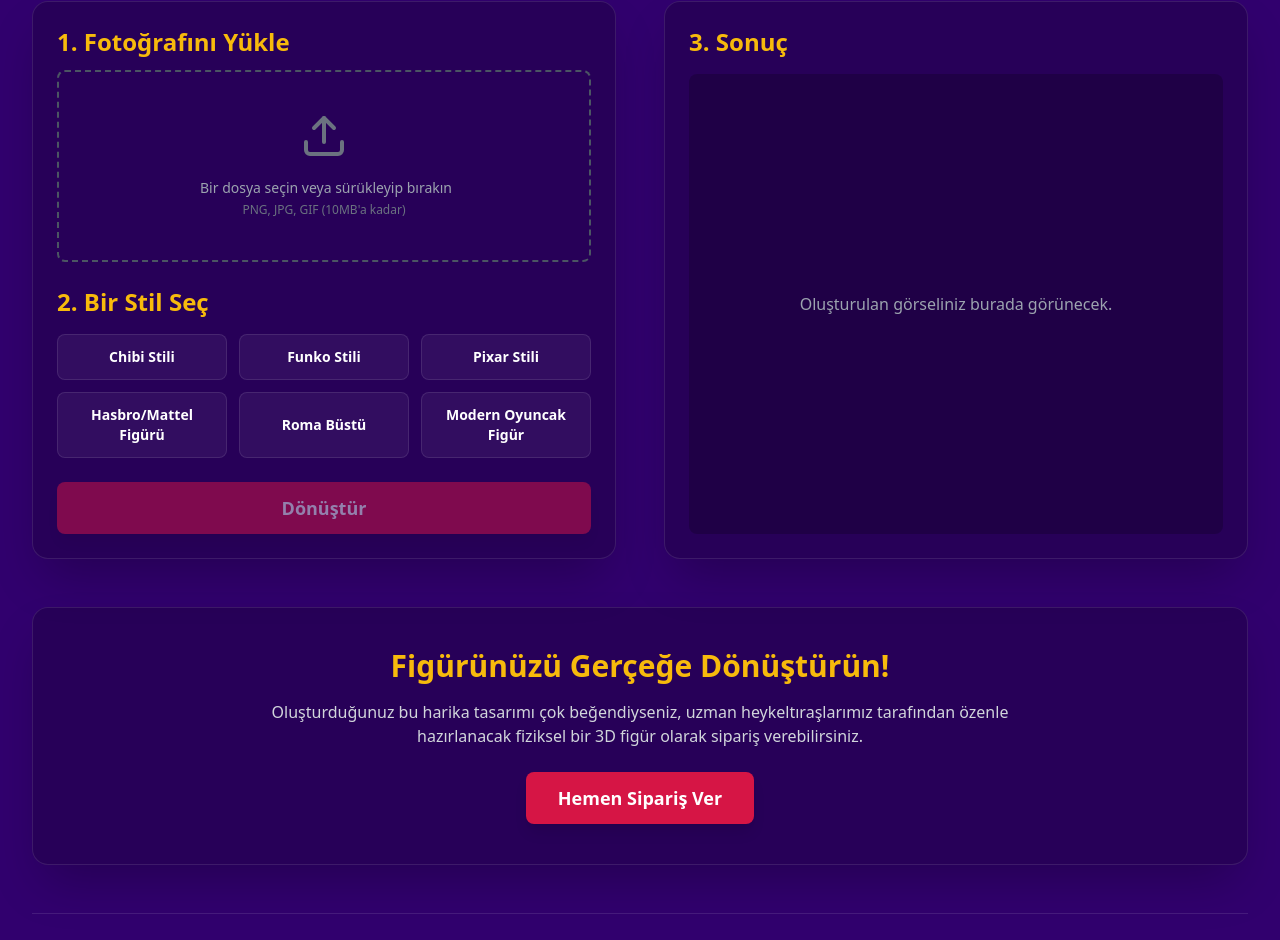
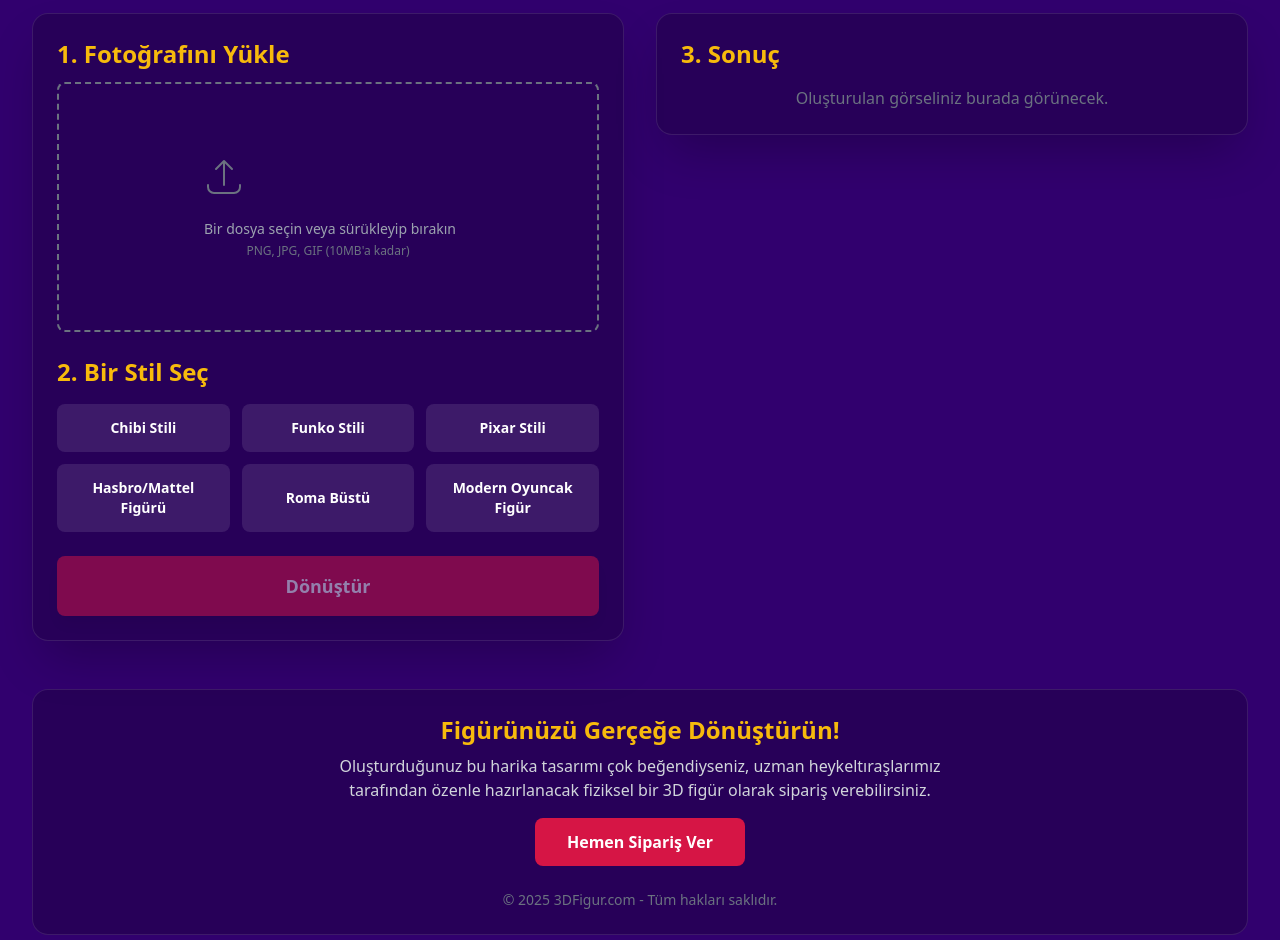
Before and after one commit to ilkervardarli/3d-figur-sitem, a React (Create React App) app: page / in a window 1280 px wide. Shown: the part 175-1115 px from the top of the page. Built offline with nearby package versions, Linux system fonts and the light colour scheme.

Commit message:
API anahtarını ortam değişkeninden okuyacak şekilde güncelle

```diff
--- a/src/App.js
+++ b/src/App.js
@@ -1,46 +1,44 @@
 import React, { useState, useCallback, useMemo } from 'react';
 
-// Vercel build'ini yeniden tetikle
 // Sabit olarak tanımlanmış prompt'lar
 const PROMPTS = [
   {
     id: 1,
     title: 'Chibi Stili',
-        prompt: "Create a high-quality 3D render of a cute 'chibi' style character based on the person in the uploaded photo. The character should have classic chibi proportions: a very large, oversized head and a small, short body. The face should be the main focus, with large, glossy, and highly expressive 'anime-style' eyes, a tiny nose, and a simple mouth. The hair and clothing should be stylized and simplified but still recognizable from the photo, with a smooth, clean, plastic toy-like texture. The figure should be a full-body rendering in a cute pose. Place it against a simple, clean, solid white studio background with soft, professional lighting."
+    prompt: "Create a 3D rendered full-body character of the person in the photo in a Chibi/Funko style. The character should have a large head, small body, and cute, endearing features with big expressive eyes. The final image should have a clean, solid white studio background. The character should be the main focus."
   },
   {
     id: 2,
     title: 'Funko Stili',
-        prompt: "A Funko Pop style vinyl figurine of the person in the photo. It has the classic Funko Pop characteristics: an oversized head, large black circular eyes, a small nose, and no mouth. The figure is placed against a simple, clean, solid white studio background with soft lighting."
+    prompt: "Create a 3D rendered full-body character of the person in the photo in the style of a Funko Pop vinyl figure. The character should have the classic Funko proportions: oversized head, small body, and black button-like eyes. The final image should have a clean, solid white studio background, focusing entirely on the figure."
   },
   {
     id: 3,
     title: 'Pixar Stili',
-        prompt: "A full-body 3D character rendering of the person in the photo, in the style of a Pixar movie. The character has expressive eyes, soft features, and detailed hair, capturing their likeness in a charming, animated way. The character is placed against a simple, clean, solid white studio background with soft lighting."
+    prompt: "Create a 3D rendered, full-body character of the person in the photo in the iconic style of a Pixar animated movie character. The character should have expressive features, detailed textures (hair, clothing), and dynamic lighting. The final image must have a plain, solid white studio background."
   },
   {
     id: 4,
     title: 'Hasbro/Mattel Figürü',
-        prompt: "An action figure of the person in the photo, styled like a classic Hasbro or Mattel toy from the 90s. The figure features visible articulated joints, a slightly idealized physique, and painted details. It stands against a simple, clean, solid white studio background with soft lighting."
+    prompt: "Create a 3D render of a commercialized action figure of the person in the photo, in the style of a modern Hasbro or Mattel toy. The figure should have articulated joints and a clean, polished plastic texture. The final image should be a product shot on a clean, solid white studio background."
   },
   {
     id: 5,
     title: 'Roma Büstü',
-        prompt: "A photorealistic Roman-style marble bust of the person in the photo. The sculpture appears carved from a single piece of aged Carrara marble, with realistic texture, cracks, and imperfections. It is displayed on a stone pedestal within a grand museum setting, under dramatic, focused lighting."
+    prompt: "Create a masterpiece marble bust of the person in the photo, in the style of a classical Roman sculptor. The sculpture must be crafted from a single block of Carrara marble, showing subtle veining and natural stone imperfections. The result must look like solid, intricately carved stone. Strictly preserve the person’s face and identity. The bust is placed on a simple pedestal against a plain, solid white studio background."
   },
   {
       id: 6,
       title: 'Modern Oyuncak Figür',
-        prompt: "A 3D render of a stylized, cartoonish action figure resembling the person in the uploaded photo. The figure has simplified, smooth features characteristic of a modern Mattel or Hasbro toy line (e.g., Fisher-Price Imaginext). It retains the recognizable facial features and outfit from the photo, translated into a smooth, plastic-like texture with simplified proportions. The figure stands on a simple, round display base against a plain, solid studio background."
+      prompt: "A 3D render of a stylized, cartoonish action figure resembling the person in the uploaded photo. The figure should have simplified, smooth features characteristic of a modern Mattel or Hasbro toy line (e.g., Fisher-Price Imaginext, Funko Pop! in 3D, or a friendly corporate mascot style). It should clearly retain the recognizable facial features and outfit of the individual, but translated into a smooth, clean, plastic-like texture with simplified anatomy and proportions. The pose should match the photo. The figure stands on a simple, round toy display base. The background is a plain, solid studio color."
   }
 ];
 
+
 // SVG İkonları
 const UploadIcon = () => (
-  <svg xmlns="http://www.w3.org/2000/svg" className="mx-auto h-12 w-12 text-gray-500" width="24" height="24" viewBox="0 0 24 24" fill="none" stroke="currentColor" strokeWidth="2" strokeLinecap="round" strokeLinejoin="round">
-    <path d="M21 15v4a2 2 0 0 1-2 2H5a2 2 0 0 1-2-2v-4" />
-    <polyline points="17 8 12 3 7 8" />
-    <line x1="12" y1="3" x2="12" y2="15" />
+    <svg xmlns="http://www.w3.org/2000/svg" className="h-12 w-12 text-gray-500" fill="none" viewBox="0 0 24 24" stroke="currentColor" strokeWidth={1}>
+        <path strokeLinecap="round" strokeLinejoin="round" d="M4 16v1a3 3 0 003 3h10a3 3 0 003-3v-1m-4-8l-4-4m0 0L8 8m4-4v12" />
     </svg>
 );
 
@@ -54,7 +52,7 @@ const DownloadIcon = () => (
 
 const LoadingSpinner = () => (
     <div className="flex flex-col items-center justify-center gap-4">
-        <svg className="animate-spin h-10 w-10 text-[#f7ba0c]" xmlns="http://www.w3.org/2000/svg" fill="none" viewBox="0 0 24 24">
+        <svg className="animate-spin h-10 w-10 text-white" xmlns="http://www.w3.org/2000/svg" fill="none" viewBox="0 0 24 24">
             <circle className="opacity-25" cx="12" cy="12" r="10" stroke="currentColor" strokeWidth="4"></circle>
             <path className="opacity-75" fill="currentColor" d="M4 12a8 8 0 018-8V0C5.373 0 0 5.373 0 12h4zm2 5.291A7.962 7.962 0 014 12H0c0 3.042 1.135 5.824 3 7.938l3-2.647z"></path>
         </svg>
@@ -113,36 +111,24 @@ export default function App() {
             },
         };
 
-        const apiKey = "";
+        // --- DEĞİŞİKLİK BURADA ---
+        // API anahtarını artık ortam değişkeninden alıyoruz.
+        const apiKey = process.env.REACT_APP_GEMINI_API_KEY;
         const apiUrl = `https://generativelanguage.googleapis.com/v1beta/models/gemini-2.5-flash-image-preview:generateContent?key=${apiKey}`;
 
-        let retries = 3;
-        let response;
+        if (!apiKey) {
+            throw new Error("API anahtarı bulunamadı. Lütfen site yöneticisi ile iletişime geçin.");
+        }
 
-        while(retries > 0) {
-            try {
-                response = await fetch(apiUrl, {
+        const response = await fetch(apiUrl, {
             method: 'POST',
             headers: { 'Content-Type': 'application/json' },
             body: JSON.stringify(payload)
         });
 
-                if (response.ok) {
-                    break;
-                }
-            } catch (e) {
-                console.error("Fetch error:", e);
-            }
-
-            retries--;
-            if(retries > 0) {
-                 await new Promise(resolve => setTimeout(resolve, 2000));
-            }
-        }
-
-        if (!response || !response.ok) {
-            const errorData = response ? await response.json() : { error: { message: "Network error or API is down."}};
-            throw new Error(errorData.error?.message || `API isteği başarısız oldu: ${response?.status}`);
+        if (!response.ok) {
+            const errorData = await response.json();
+            throw new Error(errorData.error?.message || `API isteği başarısız oldu: ${response.status}`);
         }
 
         const result = await response.json();
@@ -166,38 +152,49 @@ export default function App() {
 
   const handleDownload = useCallback(() => {
     if (!generatedImage) return;
-    const link = document.createElement('a');
-    link.href = generatedImage;
-    link.download = `3dfigur-${Date.now()}.png`;
-    document.body.appendChild(link);
-    link.click();
-    document.body.removeChild(link);
+
+    fetch(generatedImage)
+        .then(res => res.blob())
+        .then(blob => {
+            const url = window.URL.createObjectURL(blob);
+            const a = document.createElement('a');
+            a.href = url;
+            a.download = "3dfigur-ai-sonuc.png";
+            document.body.appendChild(a);
+            a.click();
+            window.URL.revokeObjectURL(url);
+            document.body.removeChild(a);
+        })
+        .catch(err => {
+            console.error("İndirme işlemi sırasında hata:", err);
+            setError("Görsel indirilirken bir hata oluştu. Lütfen tekrar deneyin.");
+        });
   }, [generatedImage]);
 
 
   return (
-    <div className="bg-[#31006e] text-white min-h-screen font-sans">
-      <div className="container mx-auto max-w-7xl p-4 sm:p-6 lg:p-8">
+    <div className="bg-[#31006e] text-white min-h-screen font-sans p-4 sm:p-6 lg:p-8 flex items-center justify-center">
+      <div className="container mx-auto max-w-7xl">
         <header className="text-center mb-10">
-            <h1 className="text-4xl sm:text-5xl lg:text-6xl font-extrabold tracking-tight text-white">
+            <h1 className="text-5xl sm:text-6xl lg:text-7xl font-extrabold tracking-tight text-white">
                 3D Figür <span className="text-[#f7ba0c]">AI</span>
             </h1>
             <p className="text-gray-300 mt-4 text-lg max-w-2xl mx-auto">Yapay zeka ile fotoğraflarınızı saniyeler içinde göz alıcı 3D figürlere dönüştürün!</p>
         </header>
 
-        <main className="grid grid-cols-1 lg:grid-cols-2 gap-8 lg:gap-12">
+        <main className="grid grid-cols-1 lg:grid-cols-2 gap-8 items-start">
           {/* Sol Panel: Girişler */}
-            <div className="bg-black/20 border border-white/10 p-6 rounded-2xl shadow-2xl flex flex-col gap-6">
+          <div className="bg-black bg-opacity-20 p-6 rounded-2xl shadow-2xl flex flex-col gap-6 border border-white/10">
             <div>
               <h2 className="text-2xl font-bold mb-3 text-[#f7ba0c]">1. Fotoğrafını Yükle</h2>
               <label htmlFor="file-upload" className="cursor-pointer group">
-                        <div className="mt-2 flex justify-center rounded-lg border-2 border-dashed border-gray-600 group-hover:border-[#f7ba0c] transition-all px-6 py-10">
+                <div className="mt-2 flex justify-center items-center rounded-lg border-2 border-dashed border-gray-500 hover:border-[#f7ba0c] transition-all px-6 py-10 min-h-[250px]">
                   {selectedImage ? (
                     <img src={selectedImage} alt="Yüklenen önizleme" className="max-h-64 rounded-lg object-contain" />
                   ) : (
                     <div className="text-center">
                        <UploadIcon />
-                                    <div className="mt-4 flex text-sm leading-6 text-gray-400 justify-center">
+                      <div className="mt-4 flex text-sm leading-6 text-gray-400">
                         <p className="pl-1">Bir dosya seçin veya sürükleyip bırakın</p>
                       </div>
                       <p className="text-xs leading-5 text-gray-500">PNG, JPG, GIF (10MB'a kadar)</p>
@@ -215,10 +212,10 @@ export default function App() {
                   <button
                     key={prompt.id}
                     onClick={() => setSelectedPromptId(prompt.id)}
-                                className={`p-3 text-center rounded-lg transition-all duration-200 text-sm font-semibold border ${
+                    className={`p-3 text-center rounded-lg transition-all duration-200 text-sm font-semibold border-2 ${
                       selectedPromptId === prompt.id
                         ? 'bg-[#d61545] text-white border-[#d61545] shadow-lg'
-                                        : 'bg-white/5 border-white/10 hover:bg-white/10'
+                        : 'bg-white/10 border-transparent hover:border-white/50 hover:bg-white/20'
                     }`}
                   >
                     {prompt.title}
@@ -230,55 +227,51 @@ export default function App() {
             <button
               onClick={handleGenerateImage}
               disabled={!selectedImage || !selectedPromptId || isLoading}
-                    className="w-full mt-auto py-3 px-4 rounded-lg text-lg font-bold text-white bg-[#d61545] hover:bg-[#b8123a] disabled:opacity-50 disabled:cursor-not-allowed transition-all duration-300 transform hover:scale-105 shadow-lg flex items-center justify-center gap-2"
+              className="w-full mt-auto py-4 px-4 rounded-lg text-lg font-bold text-white bg-[#d61545] hover:bg-opacity-90 disabled:opacity-50 disabled:cursor-not-allowed transition-all duration-300 transform hover:scale-105 shadow-lg flex items-center justify-center gap-2"
             >
-                    {isLoading ? 'Oluşturuluyor...' : 'Dönüştür'}
+              {isLoading ? 'Dönüştürülüyor...' : 'Dönüştür'}
             </button>
           </div>
 
           {/* Sağ Panel: Çıktı */}
-            <div className="bg-black/20 border border-white/10 p-6 rounded-2xl shadow-2xl flex flex-col items-center justify-center min-h-[400px] lg:min-h-0">
+          <div className="bg-black bg-opacity-20 p-6 rounded-2xl shadow-2xl flex flex-col items-center justify-center min-h-[500px] lg:min-h-0 border border-white/10">
             <h2 className="text-2xl font-bold mb-4 self-start text-[#f7ba0c]">3. Sonuç</h2>
-                <div className="w-full h-full flex items-center justify-center bg-black/20 rounded-lg">
+            <div className="w-full h-full flex items-center justify-center">
                 {isLoading && <LoadingSpinner />}
-                    {error && <p className="text-red-300 bg-red-900/50 p-4 rounded-lg text-center">{error}</p>}
+                {error && <p className="text-red-400 bg-red-900/50 p-4 rounded-lg text-center">{error}</p>}
                 {!isLoading && !error && generatedImage && (
-                        <div className="flex flex-col items-center gap-4">
+                    <div className="flex flex-col items-center gap-4 w-full">
                         <img src={generatedImage} alt="Oluşturulan görsel" className="max-w-full max-h-[70vh] rounded-lg object-contain shadow-2xl" />
                         <button
                             onClick={handleDownload}
-                                title="Görseli indir"
-                                className="mt-4 py-2 px-6 rounded-lg font-bold text-white bg-[#f7ba0c] hover:bg-[#d8a20b] transition-all duration-300 flex items-center gap-2"
+                            title="Görseli İndir"
+                            className="mt-4 py-2 px-6 rounded-lg font-bold text-white bg-green-600 hover:bg-green-700 transition-all duration-300 flex items-center gap-2"
                         >
                             <DownloadIcon/> İndir
                         </button>
                     </div>
                 )}
                 {!isLoading && !error && !generatedImage && (
-                        <p className="text-gray-400">Oluşturulan görseliniz burada görünecek.</p>
+                    <p className="text-gray-500 text-center">Oluşturulan görseliniz burada görünecek.</p>
                 )}
             </div>
           </div>
         </main>
 
-        <div className="text-center my-12 py-10 px-6 bg-black/20 border border-white/10 rounded-2xl shadow-2xl">
-            <h2 className="text-3xl font-bold text-[#f7ba0c]">Figürünüzü Gerçeğe Dönüştürün!</h2>
-            <p className="text-gray-300 mt-4 max-w-3xl mx-auto">
-                Oluşturduğunuz bu harika tasarımı çok beğendiyseniz, uzman heykeltıraşlarımız tarafından özenle hazırlanacak fiziksel bir 3D figür olarak sipariş verebilirsiniz.
-            </p>
+        <footer className="text-center mt-12 bg-black bg-opacity-20 p-6 rounded-2xl border border-white/10">
+            <h3 className="text-2xl font-bold text-[#f7ba0c]">Figürünüzü Gerçeğe Dönüştürün!</h3>
+            <p className="text-gray-300 mt-2 max-w-2xl mx-auto">Oluşturduğunuz bu harika tasarımı çok beğendiyseniz, uzman heykeltıraşlarımız tarafından özenle hazırlanacak fiziksel bir 3D figür olarak sipariş verebilirsiniz.</p>
             <a
                 href="https://3dfigur.com/kisiye-ozel-figurler"
                 target="_blank"
                 rel="noopener noreferrer"
-                className="mt-6 inline-block py-3 px-8 rounded-lg text-lg font-bold text-white bg-[#d61545] hover:bg-[#b8123a] transition-all duration-300 transform hover:scale-105 shadow-lg"
+                className="inline-block mt-4 py-3 px-8 rounded-lg font-bold text-white bg-[#d61545] hover:bg-opacity-90 transition-all duration-300 transform hover:scale-105"
             >
                 Hemen Sipariş Ver
             </a>
-        </div>
+            <p className="text-gray-500 text-sm mt-6">© 2025 3DFigur.com - Tüm hakları saklıdır.</p>
+        </footer>
 
-        <footer className="text-center mt-12 py-6 border-t border-white/10">
-            <p className="text-gray-400 text-sm">&copy; {new Date().getFullYear()} 3DFigur.com - Tüm hakları saklıdır.</p>
-        </footer>
       </div>
     </div>
   );
```
Lines whose indentation alone changed are shown as unchanged.
